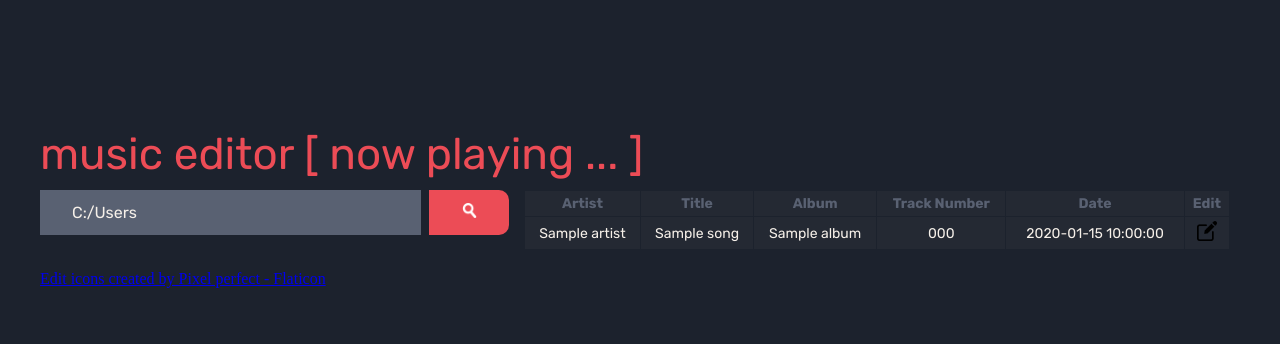
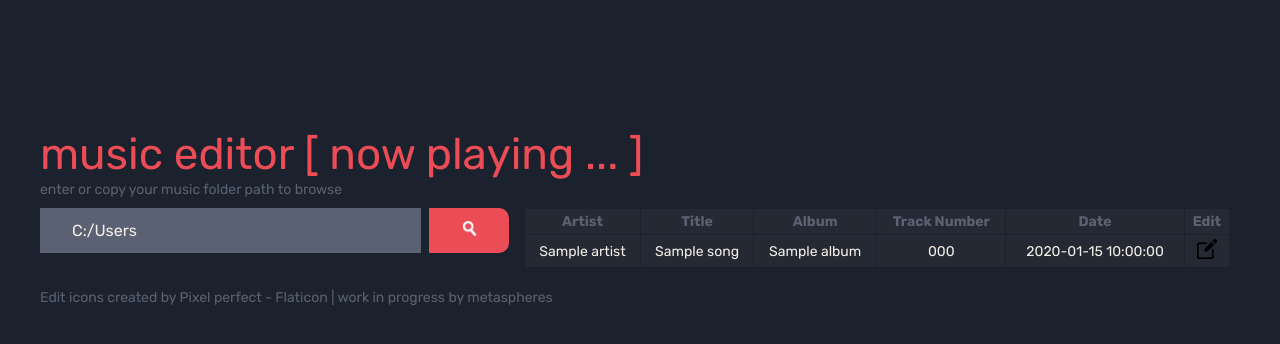
Before and after one commit to metaspheres/metadata-editor, a Flask app: template templates/homepage.html in a window 1280 px wide. Shown: the top 344 px of the page. Run offline with Flask 3, Linux system fonts and the light colour scheme; the template is opened without the code that fills it: most values are stand-ins (such as "Sample title", 1, 10 or a date in 2020).

Commit message:
include: header and footer

```diff
--- a/main.py
+++ b/main.py
@@ -8,4 +8,4 @@ app.secret_key = secrets.token_hex(16)
 from views import *
 
 if __name__ ==  "__main__":
-    app.run(debug=True) # nao esquecer de remover debug...
+    app.run(debug=True)
--- a/static/css/style.css
+++ b/static/css/style.css
@@ -43,6 +43,14 @@ body {
   padding-top: 10%;
   color: var(--font-color);
 
+}
+
+.body-text{
+  color:var(--no-highlight-color);
+  font-family: "Rubik", sans-serif;
+  font-size: 14px; /* for compability */
+	font-optical-sizing: auto;
+	font-weight: 400;
 }
 
 .main-section{
@@ -149,6 +157,20 @@ td img{
   flex: 1;
 }
 
+.footer span{
+  color:var(--no-highlight-color);
+  font-family: "Rubik", sans-serif;
+  font-size: 14px; /* for compability */
+	font-optical-sizing: auto;
+	font-weight: 400;
+}
+
+.footer a {
+  color:inherit;
+  text-decoration: none;
+
+}
+
 #folder-browser-input{
   font-size:16px;
   font-family: "Rubik", sans-serif;
--- /dev/null
+++ b/templates/footer.html
@@ -0,0 +1,4 @@
+<div class="footer">
+<span><a href="https://www.flaticon.com/free-icons/edit" title="edit icons">Edit icons created by Pixel perfect - Flaticon</a></span><span> | work in progress by metaspheres</span>
+
+</div>
--- /dev/null
+++ b/templates/header.html
@@ -0,0 +1,5 @@
+<div class="header">
+    <span class="title">music editor [ now playing ... ]</span>
+        <br>
+    <span class="body-text">enter or copy your music folder path to browse</span>
+</div>
--- a/templates/homepage.html
+++ b/templates/homepage.html
@@ -8,8 +8,7 @@
 </head>
 <body>
     <div class="main-container">
-        <span class="title">music editor [ now playing ... ]</span>
-
+        {% include "header.html" %}
         <div class="main-section">
             <div class="path-container-grid">
                 <div class="path-container">
@@ -54,7 +53,7 @@
         </table>
         </div>
         </div>
-        <a href="https://www.flaticon.com/free-icons/edit" title="edit icons">Edit icons created by Pixel perfect - Flaticon</a>
+        {% include "footer.html" %}
     </div>
 <script src="static\js\main.js"></script>
 
```
